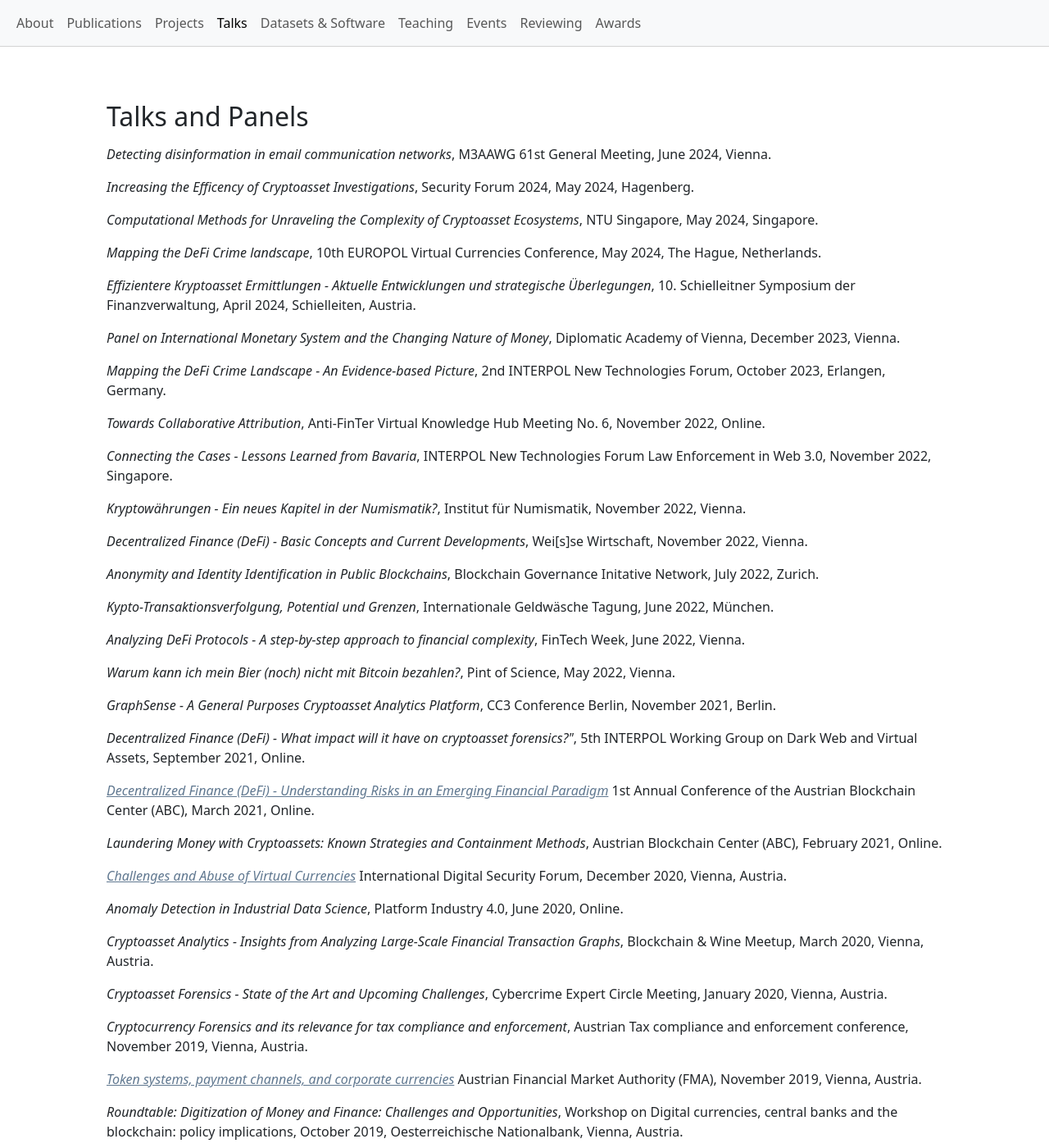
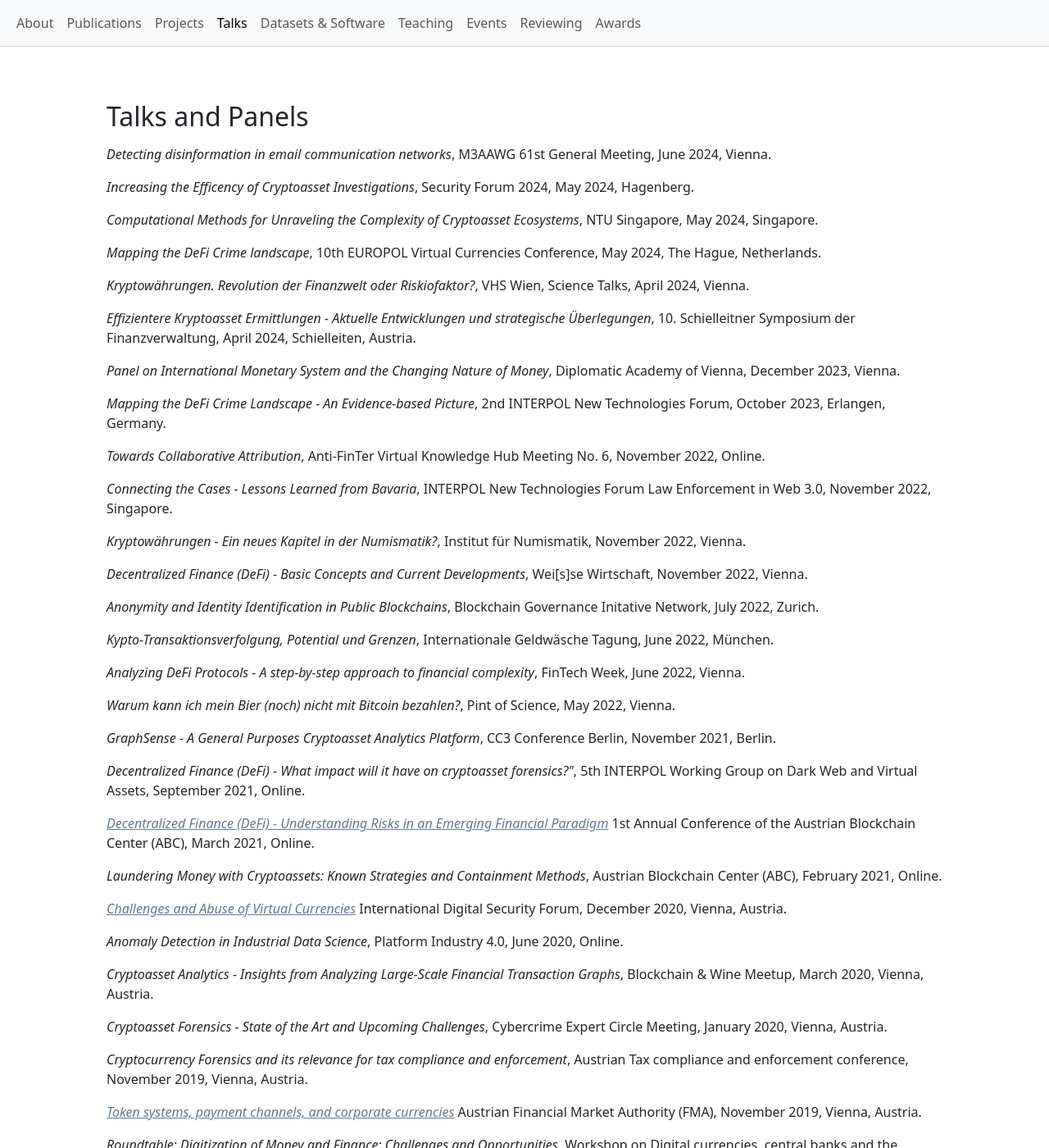
Before and after one commit to behas/behas.github.com, a Jekyll site: the page built from talks.html, in a window 1280 px wide and 1400 px high. Shown: the whole window at 82% size. Built offline with Jekyll 4.4.1, drawn with Linux system fonts in a browser that asks for light colours; a style sheet for code colours, icons or effects is not loaded.

Commit message:
update talks

```diff
--- a/_data/talks.yml
+++ b/_data/talks.yml
@@ -24,6 +24,11 @@
   venue: 10th EUROPOL Virtual Currencies Conference
   date: 2024-05-08
   location: The Hague, Netherlands
+
+- title: Kryptowährungen. Revolution der Finanzwelt oder Riskiofaktor?
+  venue: VHS Wien, Science Talks
+  date: 2024-04-09
+  location: Vienna
 
 - title: Effizientere Kryptoasset Ermittlungen - Aktuelle Entwicklungen und strategische Überlegungen
   venue: 10. Schielleitner Symposium der Finanzverwaltung
--- a/_sass/main.scss
+++ b/_sass/main.scss
@@ -1,44 +1,45 @@
 /* Site-specific variables and values for website */
 
-$link_color: #607890;
-$link_color_hover: #036;
-$border_color: lightgrey;
+$link-color: #607890;
+$link-hover-color: #036;
+$border-color: lightgrey;
+
+$padding: 60px;
+$small-padding: 20px;
 
 body {
   a, a:active {
-		color: $link_color;
+    color: $link-color;
   }
   a:hover {
-		color: $link_color_hover;
+    color: $link-hover-color;
   }
 }
 
 nav {
-	border-bottom: 1px solid $border_color;
+  border-bottom: 1px solid $border-color;
 }
 
 main {
   .container {
-		padding: 60px 60px 0;
+    padding: $padding $padding 0;
   }
 
   section {
     margin-top: 10px;
     padding-top: 10px;
-		border-top: 1px solid $border_color;
+    border-top: 1px solid $border-color;
   }
 
   h1, h2, h3, h4, h5 {
-		margin-top: 15px;
-		margin-bottom: 15px;
+    margin: 15px 0;
   }
 }
 
 footer {
   font-size: 12px;
-  	border-top: 1px solid $border_color;
+  border-top: 1px solid $border-color;
   .container {
-		padding-right: 15px;
-  		padding-left: 15px;
+    padding: 0 $small-padding;
   }
 }
```
Lines whose indentation alone changed are shown as unchanged.
